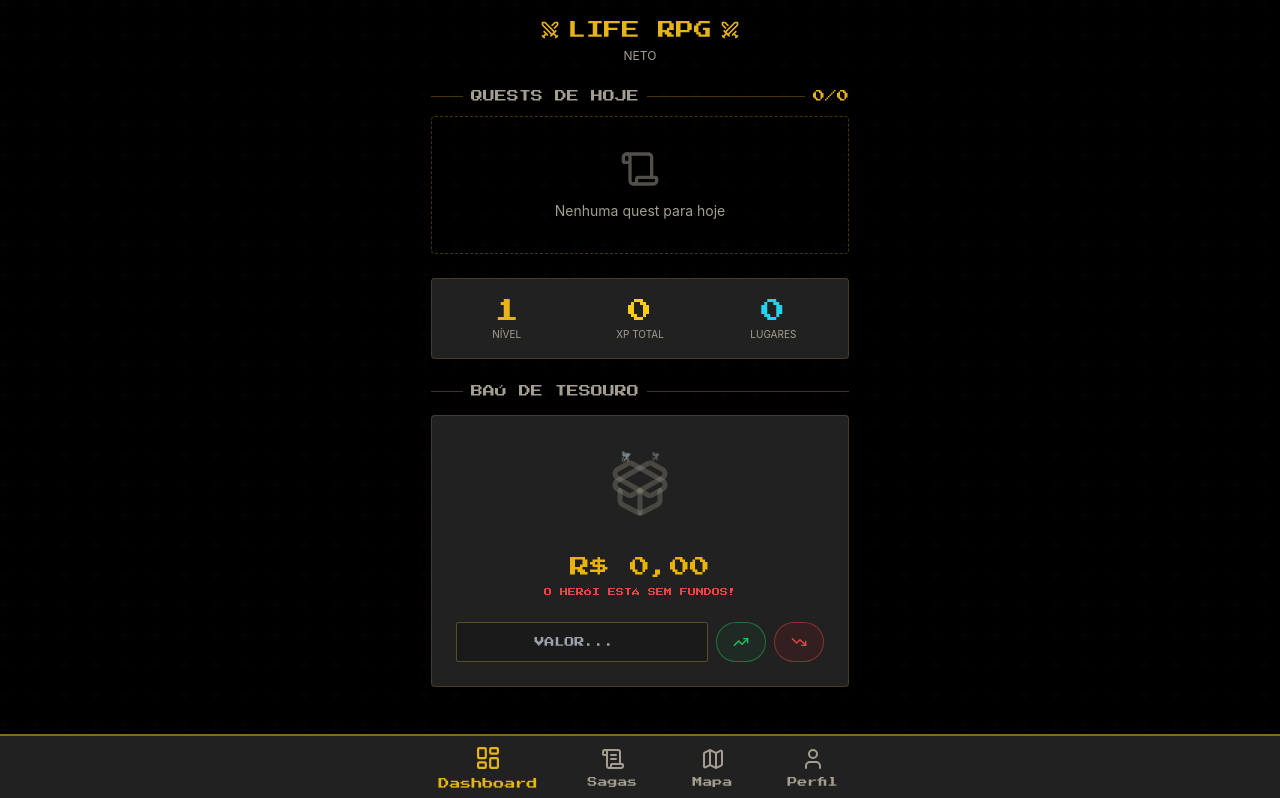
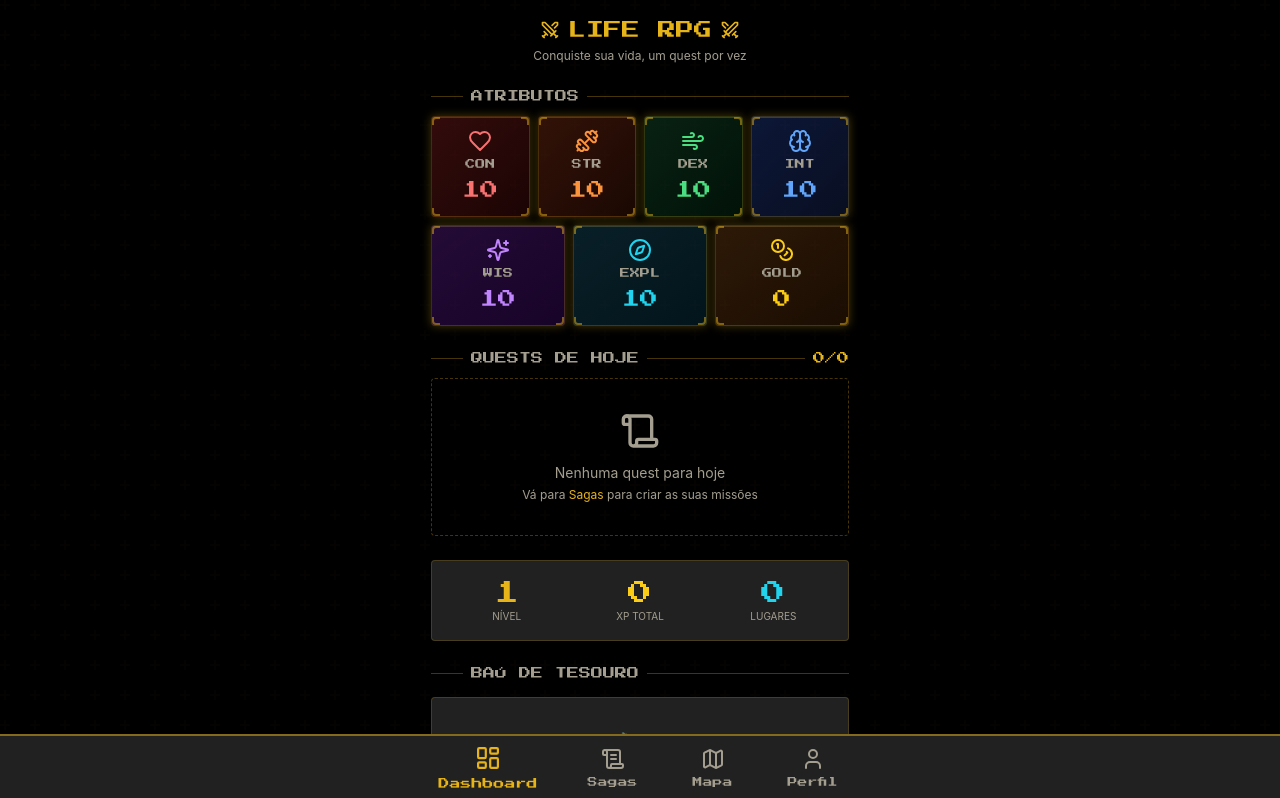
Before and after one commit to NetoPessoal-crypto/Life-RPG---Mestre-das-Sagas-MOCHA, a React (Vite) app: page / in a window 1280 px wide. Shown: the top 798 px of the page. Built offline with nearby package versions, Linux system fonts and the light colour scheme.

Commit message:
Update DashboardPage.tsx

```diff
--- a/src/react-app/pages/DashboardPage.tsx
+++ b/src/react-app/pages/DashboardPage.tsx
@@ -1,13 +1,15 @@
 import AppShell from '@/react-app/components/AppShell';
+import AttributeCard from '@/react-app/components/AttributeCard';
 import QuestItem from '@/react-app/components/QuestItem';
 import LegendChest from '@/react-app/components/LegendChest';
-import { useGame } from '@/react-app/context/GameContext';
+import { useGame, AttributeKey } from '@/react-app/context/GameContext';
 import { Scroll, Swords } from 'lucide-react';
+
+const attributeOrder: AttributeKey[] = ['CON', 'STR', 'DEX', 'INT', 'WIS', 'EXPL', 'GOLD'];
 
 export default function DashboardPage() {
   const { state } = useGame();
 
-  // Filtro de Quests (Original do Mocha)
   const questsWithSaga = state.sagas.flatMap(saga =>
     saga.quests
       .filter(q => {
@@ -22,17 +24,45 @@ export default function DashboardPage() {
 
   return (
     <AppShell>
-      <div className="p-4 space-y-6 pb-24">
-
-        {/* TÍTULO MOCHA */}
+      <div className="p-4 space-y-6">
+        {/* Title */}
         <div className="text-center">
           <h1 className="font-pixel text-lg text-primary flex items-center justify-center gap-2">
-            <Swords className="w-5 h-5" /> LIFE RPG <Swords className="w-5 h-5 scale-x-[-1]" />
+            <Swords className="w-5 h-5" />
+            LIFE RPG
+            <Swords className="w-5 h-5 scale-x-[-1]" />
           </h1>
-          <p className="text-xs text-muted-foreground mt-1 uppercase">{state.playerName}</p>
+          <p className="text-xs text-muted-foreground mt-1">Conquiste sua vida, um quest por vez</p>
         </div>
 
-        {/* QUESTS DE HOJE MOCHA */}
+        {/* Attributes Grid (O teu 4x3 original) */}
+        <section>
+          <h2 className="font-pixel text-xs text-muted-foreground mb-3 flex items-center gap-2">
+            <span className="w-8 h-px bg-primary/30" />
+            ATRIBUTOS
+            <span className="flex-1 h-px bg-primary/30" />
+          </h2>
+          <div className="grid grid-cols-4 gap-2">
+            {attributeOrder.slice(0, 4).map(attr => (
+              <AttributeCard
+                key={attr}
+                attribute={attr}
+                value={state.attributes[attr]}
+              />
+            ))}
+          </div>
+          <div className="grid grid-cols-3 gap-2 mt-2">
+            {attributeOrder.slice(4).map(attr => (
+              <AttributeCard
+                key={attr}
+                attribute={attr}
+                value={state.attributes[attr]}
+              />
+            ))}
+          </div>
+        </section>
+
+        {/* Daily Quests (Exatamente como pediste) */}
         <section>
           <h2 className="font-pixel text-xs text-muted-foreground mb-3 flex items-center gap-2">
             <span className="w-8 h-px bg-primary/30" />
@@ -43,8 +73,11 @@ export default function DashboardPage() {
 
           {questsWithSaga.length === 0 ? (
             <div className="text-center py-8 px-4 border border-dashed border-primary/30 rounded-lg">
-              <Scroll className="w-10 h-10 text-muted-foreground mx-auto mb-3 opacity-50" />
+              <Scroll className="w-10 h-10 text-muted-foreground mx-auto mb-3" />
               <p className="text-sm text-muted-foreground">Nenhuma quest para hoje</p>
+              <p className="text-xs text-muted-foreground mt-1">
+                Vá para <span className="text-primary">Sagas</span> para criar as suas missões
+              </p>
             </div>
           ) : (
             <div className="space-y-2">
@@ -55,7 +88,7 @@ export default function DashboardPage() {
           )}
         </section>
 
-        {/* STATS SUMMARY MOCHA */}
+        {/* Stats Summary */}
         <section className="bg-card border border-primary/20 rounded-lg p-4">
           <div className="grid grid-cols-3 gap-4 text-center">
             <div>
@@ -73,7 +106,7 @@ export default function DashboardPage() {
           </div>
         </section>
 
-        {/* O NOSSO BAÚ LENDÁRIO COM MOSCAS E MOEDAS */}
+        {/* A ÚNICA ADIÇÃO: O TEU BAÚ */}
         <LegendChest />
 
       </div>
```
